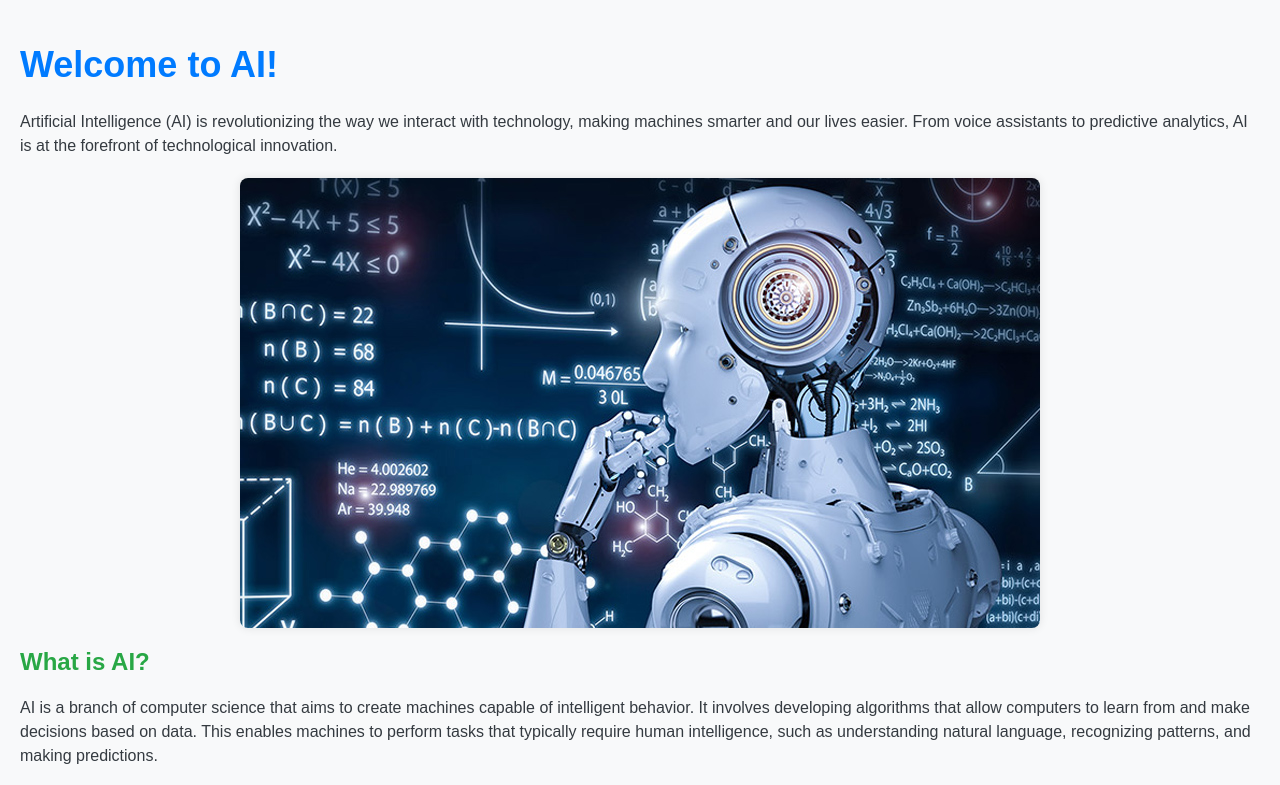
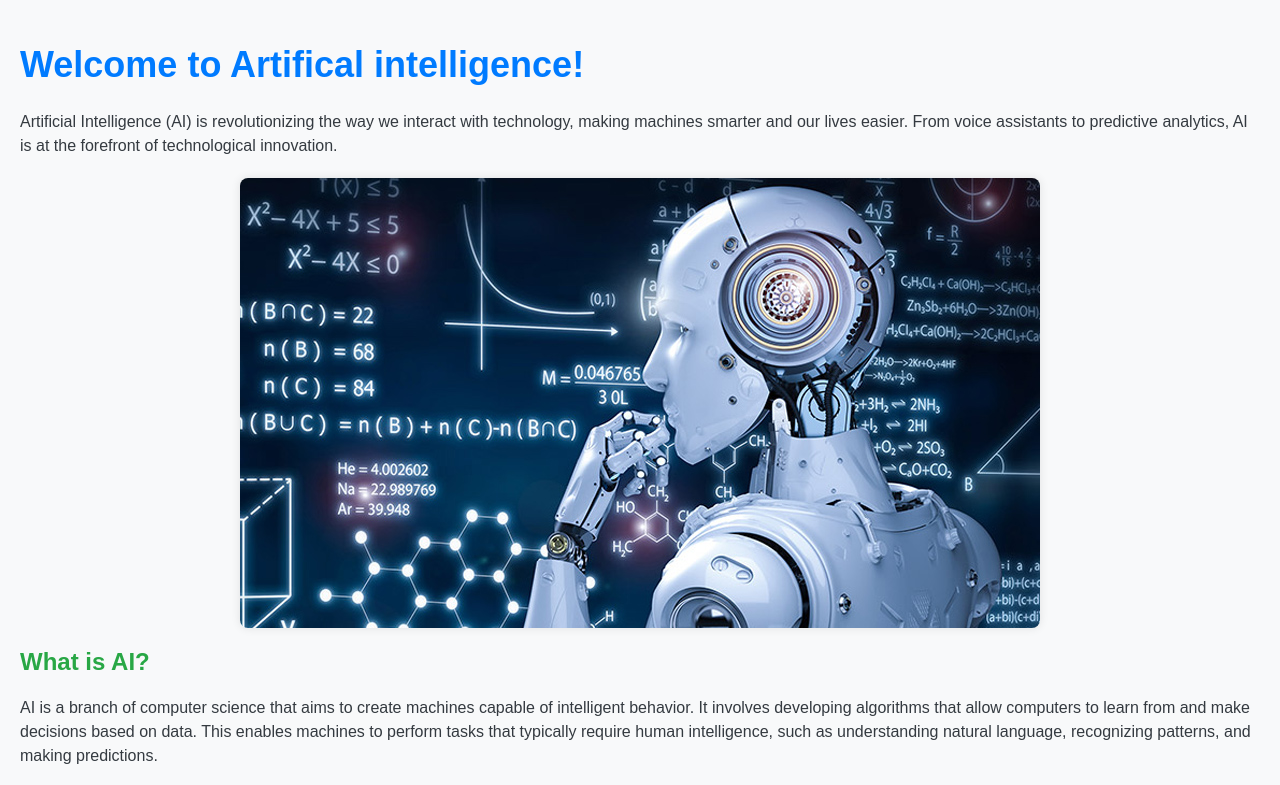
Before and after one commit to P2001rak/projectfinalrepo, a plain HTML site: page index.html in a window 1280 px wide. Shown: the top 785 px of the page. Drawn offline with Linux system fonts and the light colour scheme.

Commit message:
Update index.html

```diff
--- a/index.html
+++ b/index.html
@@ -35,7 +35,7 @@
   </style>
 </head>
 <body>
-  <h1>Welcome to AI!</h1>
+  <h1>Welcome to Artifical intelligence!</h1>
   <p>Artificial Intelligence (AI) is revolutionizing the way we interact with technology, making machines smarter and our lives easier. From voice assistants to predictive analytics, AI is at the forefront of technological innovation.</p>
 
   <!-- Corrected image src path -->
```
